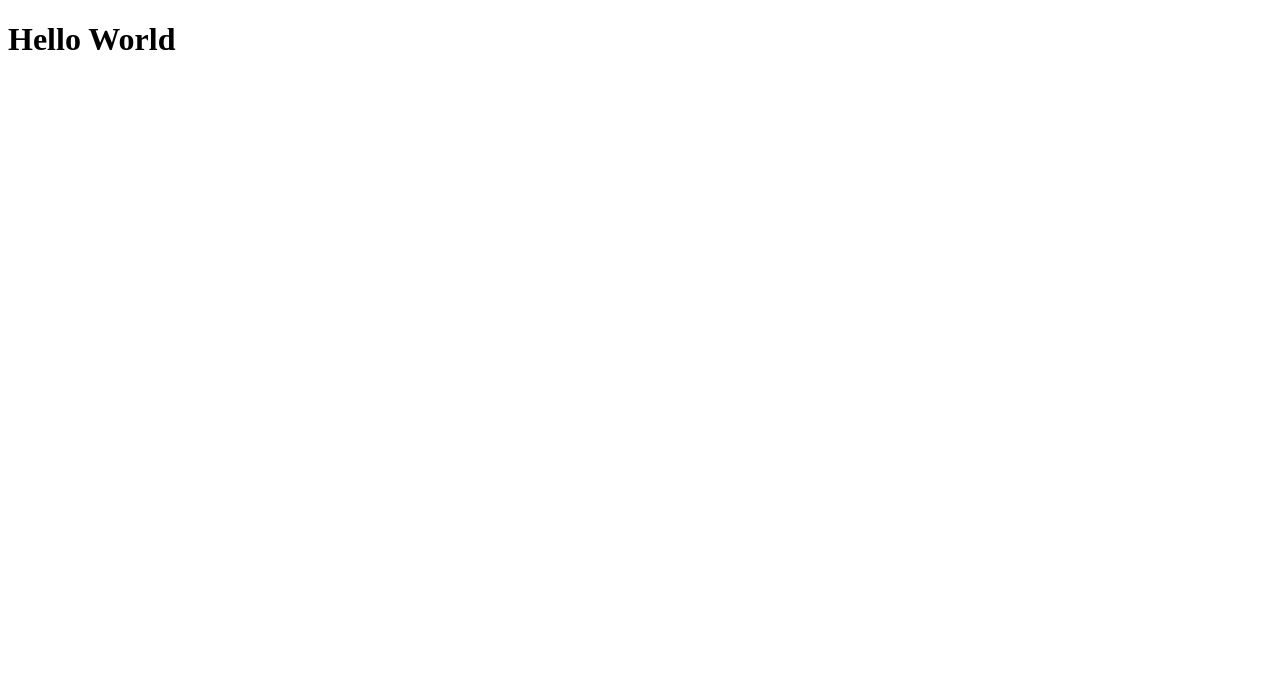
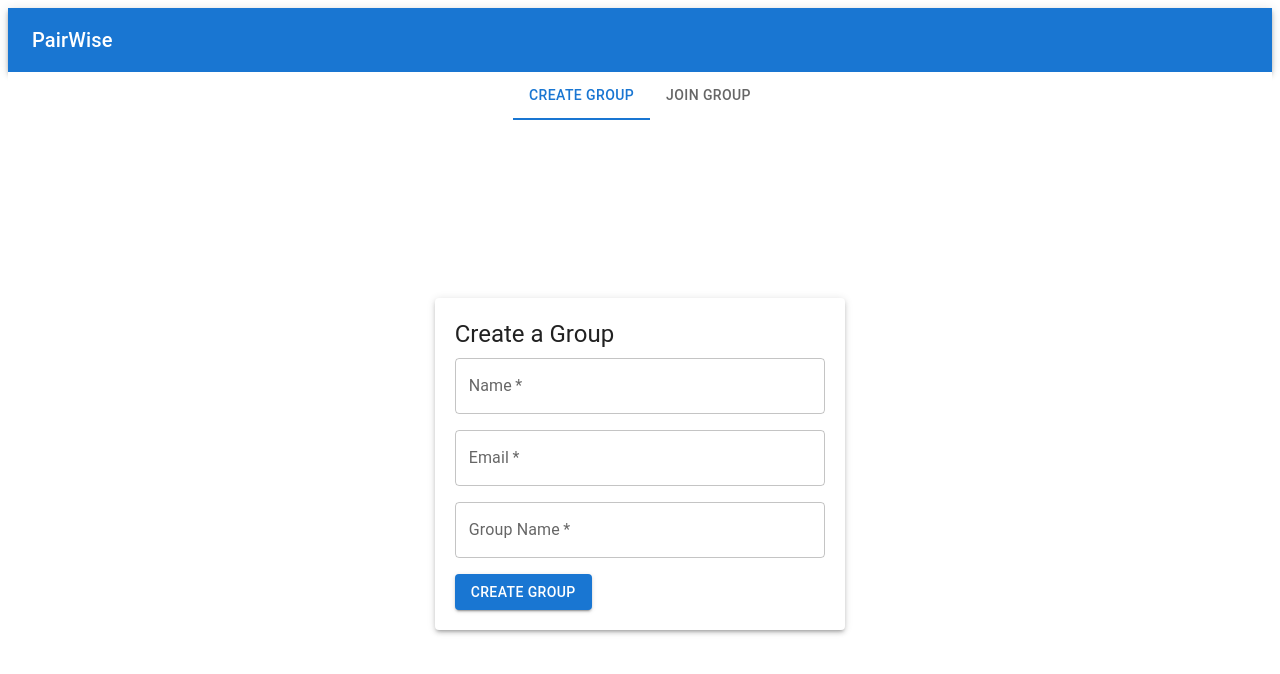
Before and after one commit to Christine-Anderson/pairing-app, a React (Vite) app in the folder frontend/: page / in a window 1280 px wide. Shown: the top 674 px of the page. Built offline with nearby package versions, Linux system fonts and the light colour scheme.

Commit message:
Components for main  page

```diff
--- a/frontend/src/App.jsx
+++ b/frontend/src/App.jsx
@@ -1,13 +1,33 @@
 import React from 'react';
 import { createRoot } from "react-dom/client";
 import { QueryClient, QueryClientProvider } from "@tanstack/react-query";
+import BasicAppBar from "./components/BasicAppBar";
+import CreateGroupForm from "./components/CreateGroupForm";
+import JoinGroupForm from './components/JoinGroupForm';
+import CenteredTabs from './components/CenteredTabs';
 
 const queryClient = new QueryClient();
 
 const App = () => {
+    const [tabValue, setTabValue] = React.useState(0);
+
+    const handleChange = (event, newValue) => {
+        setTabValue(newValue);
+    };
+
     return (
         <QueryClientProvider client={queryClient}>
-            <h1>Hello World</h1>
+            <div style={{ display: 'flex', flexDirection: 'column', height: '100vh' }}>
+                <div style={{ flex: '0 0 auto' }}>
+                    <BasicAppBar />
+                </div>
+                <div style={{ flex: '0 0 auto' }}>
+                    <CenteredTabs value={tabValue} onChange={handleChange}/>
+                </div>
+                <div style={{ flex: '1 1 auto', display: 'flex', justifyContent: 'center', alignItems: 'center', padding: '16px' }}>
+                    {tabValue === 0 ? <CreateGroupForm /> : <JoinGroupForm />}
+                </div>
+            </div>
         </QueryClientProvider>
     );
 };
--- /dev/null
+++ b/frontend/src/components/BasicAppBar.jsx
@@ -0,0 +1,21 @@
+import * as React from 'react';
+import AppBar from '@mui/material/AppBar';
+import Box from '@mui/material/Box';
+import Toolbar from '@mui/material/Toolbar';
+import Typography from '@mui/material/Typography';
+
+const BasicAppBar = () => {
+    return (
+        <Box sx={{ flexGrow: 1 }}>
+            <AppBar position="static">
+                <Toolbar>
+                    <Typography variant="h6" component="div" sx={{ flexGrow: 1 }}>
+                        PairWise
+                    </Typography>
+                </Toolbar>
+            </AppBar>
+        </Box>
+    );
+}
+
+export default BasicAppBar;
--- /dev/null
+++ b/frontend/src/components/CenteredTabs.jsx
@@ -0,0 +1,17 @@
+import * as React from 'react';
+import Box from '@mui/material/Box';
+import Tabs from '@mui/material/Tabs';
+import Tab from '@mui/material/Tab';
+
+const CenteredTabs = ({value, onChange}) => {
+    return (
+        <Box sx={{ width: '100%', bgcolor: 'background.paper' }}>
+            <Tabs value={value} onChange={onChange} centered>
+                <Tab label="Create Group" />
+                <Tab label="Join Group" />
+            </Tabs>
+        </Box>
+    );
+}
+
+export default CenteredTabs;
--- /dev/null
+++ b/frontend/src/components/CreateGroupForm.jsx
@@ -0,0 +1,60 @@
+import React from 'react';
+import { TextField, Button, Grid, Paper, Typography } from '@mui/material';
+
+const CreateGroupForm = () => {
+    const handleSubmit = (event) => {
+        event.preventDefault();
+        // todo submit form
+    };
+
+    return (
+        <Grid container justifyContent="center" alignItems="center">
+            <Grid item xs={10} sm={8} md={6} lg={4}>
+                <Paper elevation={3} style={{ padding: '20px' }}>
+                    <Typography variant="h5" gutterBottom>
+                        Create a Group
+                    </Typography>
+                    <form onSubmit={handleSubmit}>
+                        <Grid container spacing={2}>
+                            <Grid item xs={12}>
+                                <TextField
+                                    fullWidth
+                                    required
+                                    id="name"
+                                    label="Name"
+                                    variant="outlined"
+                                />
+                            </Grid>
+                            <Grid item xs={12}>
+                                <TextField
+                                    fullWidth
+                                    required
+                                    id="email"
+                                    label="Email"
+                                    variant="outlined"
+                                    type="email"
+                                />
+                            </Grid>
+                            <Grid item xs={12}>
+                                <TextField
+                                    fullWidth
+                                    required
+                                    id="groupName"
+                                    label="Group Name"
+                                    variant="outlined"
+                                />
+                            </Grid>
+                            <Grid item xs={12}>
+                                <Button type="submit" variant="contained" color="primary">
+                                    Create Group
+                                </Button>
+                            </Grid>
+                        </Grid>
+                    </form>
+                </Paper>
+            </Grid>
+        </Grid>
+    );
+}
+
+export default CreateGroupForm;
--- /dev/null
+++ b/frontend/src/components/JoinGroupForm.jsx
@@ -0,0 +1,60 @@
+import React from 'react';
+import { TextField, Button, Grid, Paper, Typography } from '@mui/material';
+
+const JoinGroupForm = () => {
+    const handleSubmit = (event) => {
+        event.preventDefault();
+        // todo submit form
+    };
+
+    return (
+        <Grid container justifyContent="center" alignItems="center">
+            <Grid item xs={10} sm={8} md={6} lg={4}>
+                <Paper elevation={3} style={{ padding: '20px' }}>
+                    <Typography variant="h5" gutterBottom>
+                        Join a Group
+                    </Typography>
+                    <form onSubmit={handleSubmit}>
+                        <Grid container spacing={2}>
+                            <Grid item xs={12}>
+                                <TextField
+                                    fullWidth
+                                    required
+                                    id="name"
+                                    label="Name"
+                                    variant="outlined"
+                                />
+                            </Grid>
+                            <Grid item xs={12}>
+                                <TextField
+                                    fullWidth
+                                    required
+                                    id="email"
+                                    label="Email"
+                                    variant="outlined"
+                                    type="email"
+                                />
+                            </Grid>
+                            <Grid item xs={12}>
+                                <TextField
+                                    fullWidth
+                                    required
+                                    id="groupId"
+                                    label="Group ID"
+                                    variant="outlined"
+                                />
+                            </Grid>
+                            <Grid item xs={12}>
+                                <Button type="submit" variant="contained" color="primary">
+                                    Create Group
+                                </Button>
+                            </Grid>
+                        </Grid>
+                    </form>
+                </Paper>
+            </Grid>
+        </Grid>
+    );
+}
+
+export default JoinGroupForm;
```
